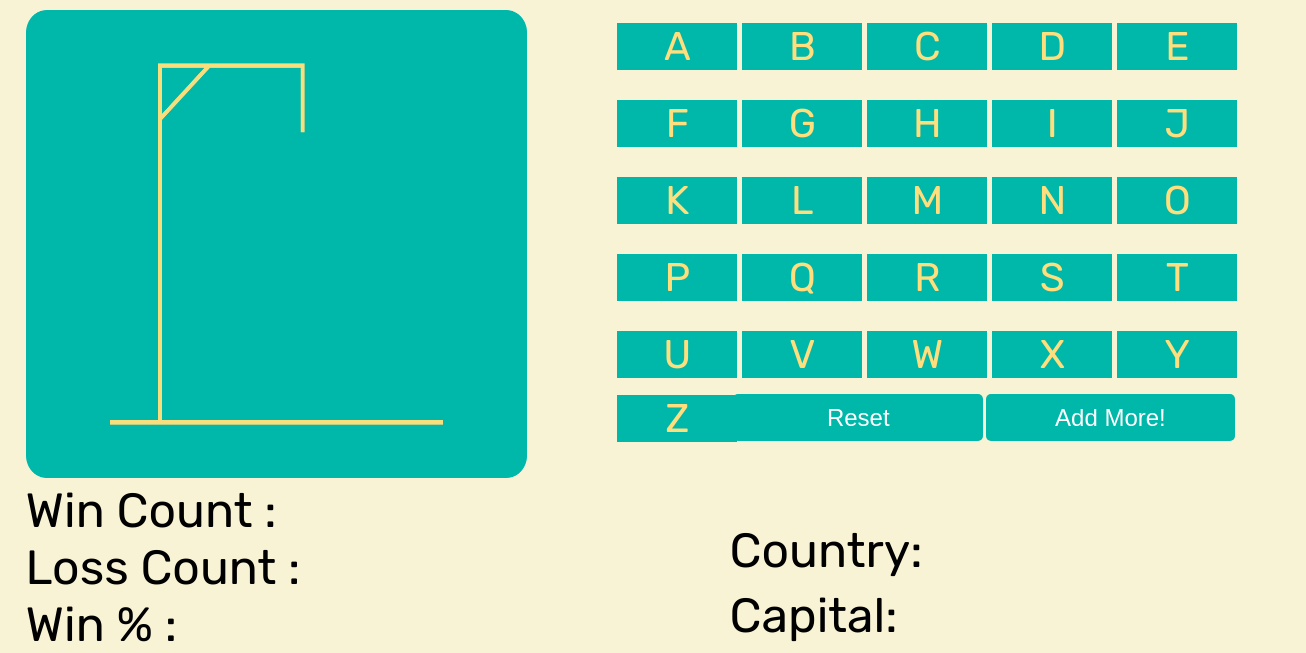
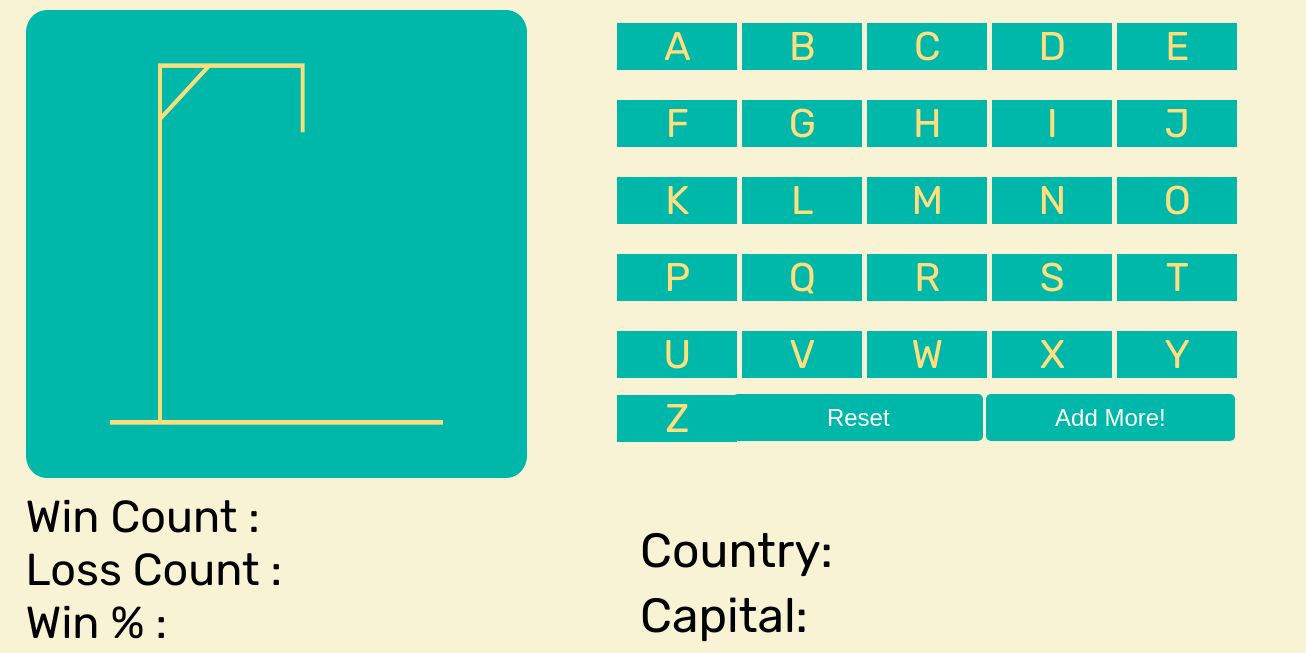
Before and after one commit to HarryTB2112/syntax-squad, a plain HTML site: page client/index.html in a window 1280 px wide. Both pictures are taken after a click on the element "Hangman - Countries and Capitals". Shown: the part 150-803 px from the top of the page, 1306 px wide, since content can reach past the window. Drawn offline with Linux system fonts and the light colour scheme; no server answers.

Commit message:
moved css styling

```diff
--- a/client/index.html
+++ b/client/index.html
@@ -115,6 +115,11 @@
           <p>Capital:</p>
         </div>
       </div>
+      <div id="scores">
+        <p id="win-count"> Win Count :</p>
+        <p id="loss-count"> Loss Count :</p>
+        <p id="win-percent"> Win % :</p>
+      </div>
     </section>
     <div class="modal hidden" id="modal">
       <div class="modal-contents">
@@ -136,11 +141,7 @@
         </form>
       </div>
     </div>
-    <div id="scores">
-      <p id="win-count"> Win Count :</p>
-      <p id="loss-count"> Loss Count :</p>
-      <p id="win-percent"> Win % :</p>
-    </div>
+
 
   </body>
 </html>
--- a/client/styles.css
+++ b/client/styles.css
@@ -179,7 +179,7 @@ nav {
   grid-template-columns: repeat(1, 50px);
   grid-template-rows: repeat(2, 50px);
   top: 75%;
-  left: 57%;
+  left: 50%;
   justify-content: center;
   align-items: center;
   gap: 15%;
@@ -312,9 +312,9 @@ nav {
 
 #scores{
   flex-direction: column;
-  font-size: 3rem;
-  position: relative;
-  top: 14%;
+  font-size: 2.8rem;
+  position: absolute;
+ top: 80%;
   left: 2%;
 
 }
```
